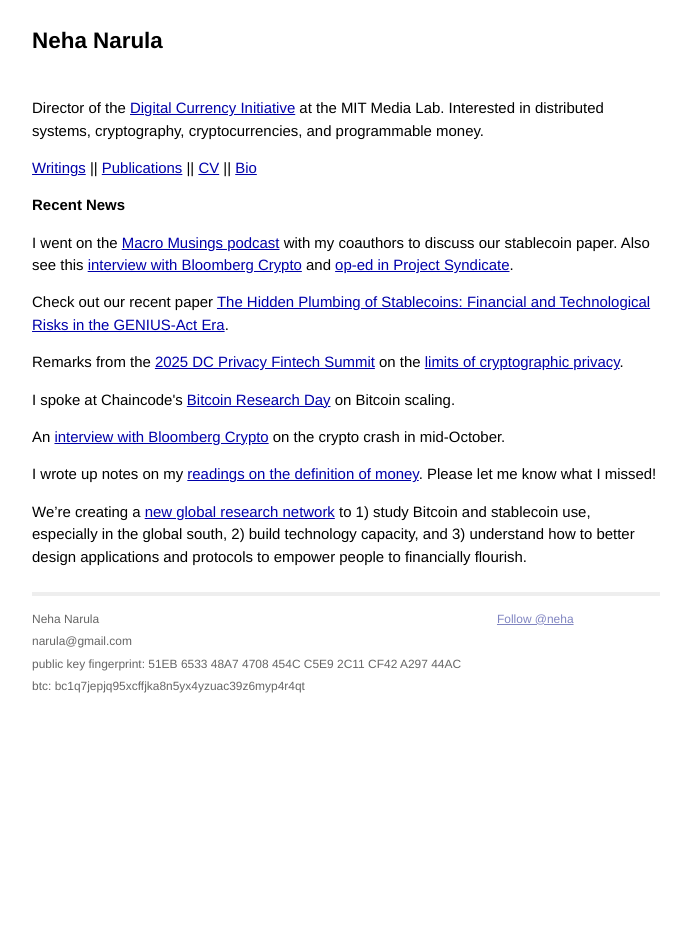
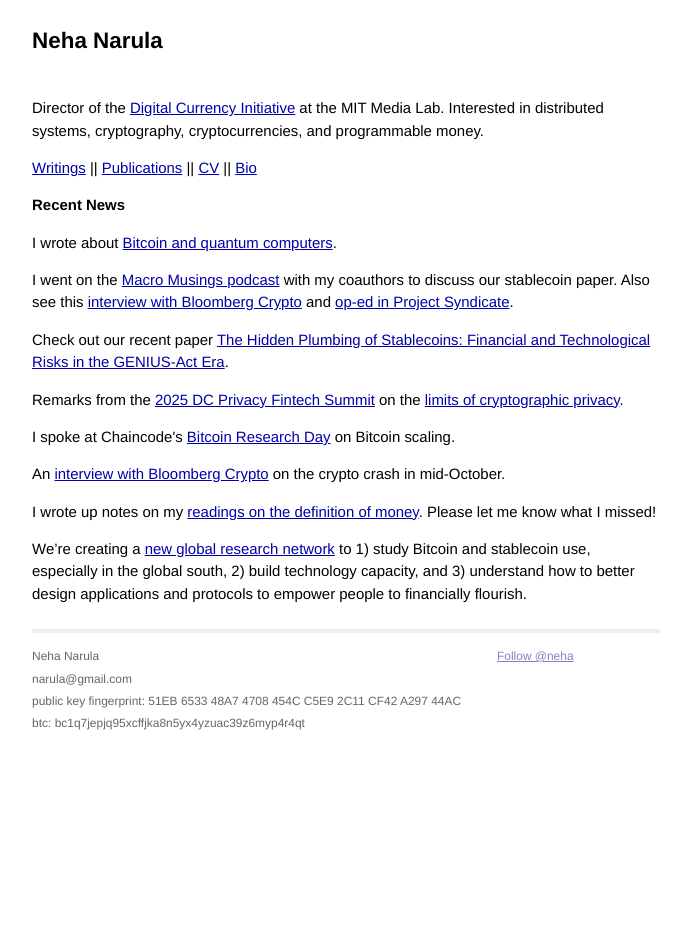
Before and after one commit to narula/narula.github.io, a Jekyll site: the page built from index.html, in a window 1280 px wide. Shown: the whole page, without its empty margins (294-985 px from the left). Built offline with Jekyll 4.4.1, drawn with Linux system fonts in a browser that asks for light colours; comment, search, counter and statistics services are not loaded.

Commit message:
add post to recent news

```diff
--- a/index.html
+++ b/index.html
@@ -10,6 +10,8 @@
 <p><a href="posts">Writings</a> || <a href="publications.html">Publications</a> || <a href="assets/cv.pdf">CV</a> || <a href="bio">Bio</a>
 
 <h3>Recent News</h3>
+
+<p>I wrote about <a href="https://nehanarula.org/2026/04/03/bitcoin-and-quantum-computing.html">Bitcoin and quantum computers</a>.
 
 <p>I went on the <a href="https://www.mercatus.org/macro-musings/neha-narula-anders-brownworth-and-daniel-aronoff-understanding-stablecoins-genius-era">Macro Musings podcast</a> with my coauthors to discuss our stablecoin paper. Also see this <a href="https://www.bloomberg.com/news/videos/2026-02-17/stablecoins-pose-risks-under-stress-mit-s-neha-narula-video">interview with Bloomberg Crypto</a> and <a href="https://www.project-syndicate.org/commentary/stablecoins-tokenization-blockchain-safety-reliability-cant-be-assumed-by-neha-narula-2026-03">op-ed in Project Syndicate</a>.
 
```
